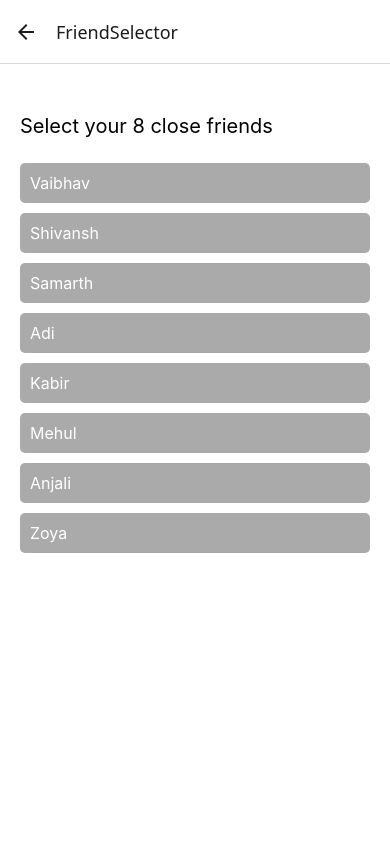
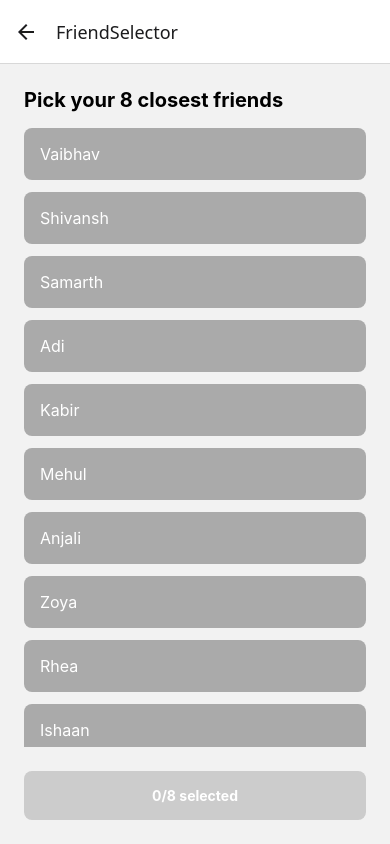
Before and after one commit to ShivanshSrivastava2006/Orbit, a React Native app: screen /FriendSelector in a window 390 px wide. Built offline with nearby package versions, Linux system fonts and the light colour scheme.

Commit message:
June 13: FriendSelector + ProfileScreen implemented. Firestore write patched temporarily due to permission errors (rules pending). Navigation wired. UI stable.

```diff
--- a/App.js
+++ b/App.js
@@ -4,9 +4,11 @@ import React from 'react';
 
 import AuthScreen from './screens/AuthScreen';
 import FriendSelector from './screens/FriendSelector';
+import HomeScreen from './screens/HomeScreen';
 import LoginScreen from './screens/LoginScreen';
 import Onboarding from './screens/Onboarding';
 import OtpScreen from './screens/OtpScreen';
+import ProfileScreen from './screens/ProfileScreen';
 import SignupScreen from './screens/SignupScreen';
 
 const Stack = createNativeStackNavigator();
@@ -21,6 +23,8 @@ export default function App() {
         <Stack.Screen name="Otp" component={OtpScreen} />
         <Stack.Screen name="FriendSelector" component={FriendSelector} />
         <Stack.Screen name="Auth" component={AuthScreen} />
+        <Stack.Screen name="Home" component={HomeScreen} />
+        <Stack.Screen name="Profile" component={ProfileScreen} />
       </Stack.Navigator>
     </NavigationContainer>
   );
--- a/screens/FriendSelector.js
+++ b/screens/FriendSelector.js
@@ -1,5 +1,12 @@
-import React from 'react';
-import { FlatList, StyleSheet, Text, View } from 'react-native';
+import React, { useState } from 'react';
+import {
+  Alert,
+  FlatList,
+  StyleSheet,
+  Text,
+  TouchableOpacity,
+  View,
+} from 'react-native';
 
 const dummyFriends = [
   { id: '1', name: 'Vaibhav' },
@@ -10,45 +17,123 @@ const dummyFriends = [
   { id: '6', name: 'Mehul' },
   { id: '7', name: 'Anjali' },
   { id: '8', name: 'Zoya' },
+  { id: '9', name: 'Rhea' },
+  { id: '10', name: 'Ishaan' },
 ];
 
-export default function FriendSelector() {
+export default function FriendSelector({ navigation }) {
+  const [selected, setSelected] = useState([]);
+
+  const toggleFriend = (id) => {
+    if (selected.includes(id)) {
+      setSelected(selected.filter((x) => x !== id));
+    } else if (selected.length < 8) {
+      setSelected([...selected, id]);
+    } else {
+      Alert.alert("Limit Reached", "You can only select 8 friends.");
+    }
+  };
+
+  const renderItem = ({ item }) => {
+    const isSelected = selected.includes(item.id);
+    return (
+      <TouchableOpacity
+        onPress={() => toggleFriend(item.id)}
+        style={[
+          styles.friendCard,
+          isSelected && { backgroundColor: '#4CAF50' },
+        ]}
+      >
+        <Text style={styles.friendText}>{item.name}</Text>
+        {isSelected && <Text style={styles.checkmark}>✔</Text>}
+      </TouchableOpacity>
+    );
+  };
+
+  // const handleContinue = () => {
+  //   if (selected.length !== 8) {
+  //     Alert.alert("Select 8 Friends", "Please select exactly 8 friends to continue.");
+  //     return;
+  //   }
+
+  //   // You can store this to Firebase or Context later
+  //   navigation.replace("Home"); // Go to placeholder Home screen
+  // };
+  const handleContinue = async () => {
+    if (selected.length !== 8) {
+      Alert.alert("Select 8 Friends", "Please select exactly 8 friends to continue.");
+      return;
+    }
+
+    // 🔒 TEMPORARY: skip saving to Firestore (blocked by rules - pending change...)
+    // const user = auth.currentUser;
+    // if (!user) {
+    //   Alert.alert("Not logged in");
+    //   return;
+    // }
+
+    // try {
+    //   await setDoc(doc(db, 'users', user.uid), {
+    //     friends: selected,
+    //   }, { merge: true });
+
+    //   Alert.alert("✅", "Friends saved!");
+    // } catch (err) {
+    //   console.error("❌ Failed to save friends:", err);
+    //   Alert.alert("Error", "Couldn't save friends to backend.");
+    // }
+
+    console.log("🚧 Skipped Firestore. Navigating to Home...");
+    navigation.replace("Home");
+  };
+
   return (
     <View style={styles.container}>
-      <Text style={styles.title}>Select your 8 close friends</Text>
-      <View style={styles.listContainer}>
-        <FlatList
-          data={dummyFriends}
-          keyExtractor={(item) => item.id}
-          renderItem={({ item }) => (
-            <Text style={styles.friend}>{item.name}</Text>
-          )}
-        />
-      </View>
+      <Text style={styles.title}>Pick your 8 closest friends</Text>
+
+      <FlatList
+        data={dummyFriends}
+        renderItem={renderItem}
+        keyExtractor={(item) => item.id}
+        contentContainerStyle={styles.list}
+      />
+
+      <TouchableOpacity
+        style={[
+          styles.button,
+          selected.length === 8 ? styles.buttonActive : styles.buttonDisabled,
+        ]}
+        disabled={selected.length !== 8}
+        onPress={handleContinue}
+      >
+        <Text style={styles.buttonText}>
+          {selected.length === 8 ? "Continue" : `${selected.length}/8 selected`}
+        </Text>
+      </TouchableOpacity>
     </View>
   );
 }
 
 const styles = StyleSheet.create({
-  container: {
-    flex: 1,
-    paddingTop: 50,
-    paddingHorizontal: 20,
-    backgroundColor: '#fff', // optional
+  container: { flex: 1, padding: 24 },
+  title: { fontSize: 20, fontWeight: 'bold', marginBottom: 16 },
+  list: { gap: 12 },
+  friendCard: {
+    padding: 16,
+    backgroundColor: '#aaa',
+    borderRadius: 8,
+    flexDirection: 'row',
+    justifyContent: 'space-between',
   },
-  title: {
-    fontSize: 20,
-    marginBottom: 20,
+  friendText: { color: '#fff', fontSize: 16 },
+  checkmark: { color: '#fff', fontWeight: 'bold' },
+  button: {
+    marginTop: 24,
+    padding: 16,
+    borderRadius: 8,
+    alignItems: 'center',
   },
-  listContainer: {
-    flex: 1,
-  },
-  friend: {
-    fontSize: 16,
-    marginVertical: 5,
-    padding: 10,
-    backgroundColor: '#aaa',
-    color: '#fff',
-    borderRadius: 5,
-  },
+  buttonActive: { backgroundColor: '#2196F3' },
+  buttonDisabled: { backgroundColor: '#ccc' },
+  buttonText: { color: '#fff', fontWeight: 'bold' },
 });
--- /dev/null
+++ b/screens/HomeScreen.js
@@ -0,0 +1,20 @@
+import { useNavigation } from '@react-navigation/native'; // ✅ import this
+import React from 'react';
+import { Button, StyleSheet, Text, View } from 'react-native';
+
+export default function HomeScreen() {
+  const navigation = useNavigation(); // ✅ use this
+
+  return (
+    <View style={styles.container}>
+      <Text style={styles.text}>🎉 You made it to the Home screen!</Text>
+      <Text style={styles.text}>Now you can visualize your orbit or graph here.</Text>
+      <Button title="Edit Profile" onPress={() => navigation.navigate('Profile')} />
+    </View>
+  );
+}
+
+const styles = StyleSheet.create({
+  container: { flex: 1, justifyContent: 'center', alignItems: 'center', padding: 24 },
+  text: { fontSize: 18, textAlign: 'center', marginBottom: 12 },
+});
--- a/screens/Onboarding.js
+++ b/screens/Onboarding.js
@@ -1,14 +1,9 @@
 import React from 'react';
-import { Button, Image, StyleSheet, Text, View } from 'react-native';
+import { Button, StyleSheet, Text, View } from 'react-native';
 
 export default function Onboarding({ navigation }) {
   return (
     <View style={styles.container}>
-      <Image
-        source={require('../assets/icon_temp.jpeg')} // add any image you want
-        style={styles.image}
-        resizeMode="contain"
-      />
       <Text style={styles.title}>Welcome to the Hangout App!</Text>
       <Text style={styles.subtitle}>Select your 8 closest friends & hang out better.</Text>
       <Button
--- /dev/null
+++ b/screens/ProfileScreen.js
@@ -0,0 +1,134 @@
+import { onAuthStateChanged } from 'firebase/auth';
+import React, { useEffect, useState } from 'react';
+import { Alert, Button, Image, StyleSheet, Text, TextInput, View } from 'react-native';
+import { auth } from '../firebase';
+
+export default function ProfileScreen() {
+  const [user, setUser] = useState(null);
+  const [name, setName] = useState('');
+  const [bio, setBio] = useState('');
+  const [loading, setLoading] = useState(true);
+
+  useEffect(() => {
+    const unsubscribe = onAuthStateChanged(auth, async (firebaseUser) => {
+      if (firebaseUser) {
+        setUser(firebaseUser);
+
+        try {
+          // 🔒 TEMPORARILY SKIPPING Firestore fetch — fails due to rules - pending .
+          console.log("🚧 Skipping Firestore getDoc for now");
+
+          // mock data for testing
+          setName("John Doe");
+          setBio("Lorem ipsum dolor sit amet, consectetur adipiscing elit.");
+
+          // ✅ TODO: When Firebase rules fixed, uncomment this block below:
+          /*
+          const docRef = doc(db, 'users', firebaseUser.uid);
+          const docSnap = await getDoc(docRef);
+
+          if (docSnap.exists()) {
+            const data = docSnap.data();
+            setName(data.name || '');
+            setBio(data.bio || '');
+          }
+          */
+        } catch (err) {
+          console.error('Failed to fetch profile:', err);
+        }
+      } else {
+        console.warn('❌ No user found.');
+      }
+
+      setLoading(false);
+    });
+
+    return () => unsubscribe();
+  }, []);
+
+  const saveProfile = async () => {
+    if (!user) {
+      console.warn("❌ No user in saveProfile");
+      Alert.alert("⚠️", "User not loaded yet. Try again in a sec.");
+      return;
+    }
+
+    console.log("📝 Mock saving profile for UID:", user.uid);
+    console.log("name:", name);
+    console.log("bio:", bio);
+
+    // 🔒 TEMPORARILY SKIPPING Firestore setDoc — fails due to rules
+    // ✅ TODO: When Firebase rules fixed, uncomment below:
+    /*
+    try {
+      await setDoc(doc(db, 'users', user.uid), {
+        name,
+        bio,
+        email: user.email,
+        updatedAt: new Date()
+      }, { merge: true });
+
+      console.log("✅ Profile saved!");
+      Alert.alert("✅", "Profile saved!");
+    } catch (err) {
+      console.error("❌ Error saving profile:", err);
+      Alert.alert("❌", "Failed to save profile");
+    }
+    */
+
+    // mock success alert
+    Alert.alert("✅", "Profile (pretend) saved!");
+  };
+
+  if (loading) {
+    return <View style={styles.center}><Text>Loading...</Text></View>;
+  }
+
+  if (!user) {
+    return <View style={styles.center}><Text>⚠️ User not logged in</Text></View>;
+  }
+
+  return (
+    <View style={styles.container}>
+      <Image
+        source={{ uri: 'https://i.pravatar.cc/150?u=' + user.uid }}
+        style={styles.avatar}
+      />
+      <Text style={styles.email}>📧 {user.email}</Text>
+
+      <TextInput
+        placeholder="Your name"
+        value={name}
+        onChangeText={setName}
+        style={styles.input}
+      />
+
+      <TextInput
+        placeholder="Your bio"
+        value={bio}
+        onChangeText={setBio}
+        style={[styles.input, { height: 80 }]}
+        multiline
+      />
+
+      <Button title="Save Profile" onPress={saveProfile} />
+    </View>
+  );
+}
+
+const styles = StyleSheet.create({
+  container: { padding: 24, marginTop: 40 },
+  center: { flex: 1, justifyContent: 'center', alignItems: 'center' },
+  avatar: {
+    width: 100, height: 100, borderRadius: 50,
+    alignSelf: 'center', marginBottom: 16,
+  },
+  email: { textAlign: 'center', fontSize: 16, marginBottom: 24, color: '#555' },
+  input: {
+    borderWidth: 1,
+    borderRadius: 8,
+    borderColor: '#ccc',
+    padding: 12,
+    marginBottom: 16,
+  },
+});
```
